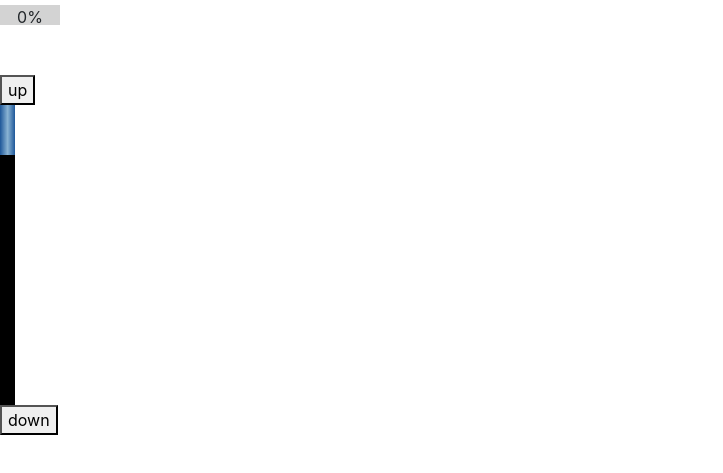
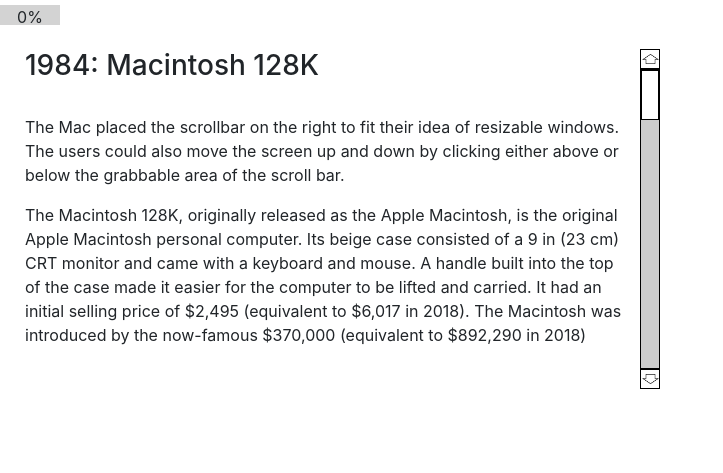
Before and after one commit to tiffanyhchen/museum-of-scrollbars, a plain HTML site: page components/macintosh/macintosh.html in a window 1280 px wide. Shown: the part 51-524 px from the top of the page, without its empty margins (0-723 px from the left). Drawn offline with nearby package versions, Linux system fonts and the light colour scheme.

Commit message:
mac scrollbar fully functional and designed

```diff
--- a/components/macintosh/machintosh.css
+++ b/components/macintosh/machintosh.css
@@ -22,13 +22,36 @@
   /* position : fixed; */
   /* margin-top: 100px; */
   left : 80px;
-  width: 15px;
+  width: 20px;
   height : 300px;
-  background-color : #000000;
 }
 
 #slider {
   position : absolute;
-  width: 15px;
-  background: linear-gradient(to right, #1e5799 0%,#89b3d3 51%,#1e5799 100%);
+  width: 18px;
+  /* background: linear-gradient(to right, #1e5799 0%,#89b3d3 51%,#1e5799 100%); */
 }
+
+.macintoshBtn {
+  margin:0;
+  width: 20px;
+  height: 20px;
+  background-color: #fff;
+  border: 1pt solid black;
+}
+
+.macintoshArrow {
+  height:10px;
+  margin-left: 1px;
+  /* width:10px; */
+}
+
+.macintoshTrack {
+  background-color: #cccccc;
+  border: 1pt solid black;
+}
+
+.macintoshSlider {
+  background: #fff;
+  border: 1pt solid black;
+}
--- a/components/macintosh/macintosh.html
+++ b/components/macintosh/macintosh.html
@@ -59,12 +59,50 @@
   <h1>Macintosh 1984</h1>
 
   <div id='percentage'>0&#37;</div>
-  <div class="scrollbox">
-    <button class="default-btn" id="upBtn">up</button>
-    <div id='track'>
-      <div id='slider'></div>
+  <div class="scrollingWindow row p-4">
+    <div class="contentBox pl-3 pr-3">
+      <h3>1984: Macintosh 128K</h3>
+      </br>
+      <p>
+        The Mac placed the scrollbar on the right to fit their idea of resizable windows. The users could also move the
+        screen up and down by clicking either above or below the grabbable area of the scroll bar.
+      </p>
+      <p>
+        The Macintosh 128K, originally released as the Apple Macintosh, is the original Apple Macintosh personal
+        computer. Its beige case consisted of a 9 in (23 cm) CRT monitor and came with a keyboard and mouse. A handle
+        built into the top of the case made it easier for the computer to be lifted and carried. It had an initial
+        selling price of $2,495 (equivalent to $6,017 in 2018). The Macintosh was introduced by the now-famous $370,000
+        (equivalent to $892,290 in 2018) television commercial by Ridley Scott, "1984", that aired on CBS during the
+        third quarter of Super Bowl XVIII on January 22, 1984.[6] Sales of the Macintosh were strong from its initial
+        release on January 24, 1984, and reached 70,000 units on May 3, 1984.[7] Upon the release of its successor, the
+        Macintosh 512K, it was rebranded as the Macintosh 128K. This computer did not have a model number.
+      </p>
+      <p>
+        The Macintosh shipped with the very first System and Finder application, known to the public as "System 1.0"
+        (formally known as System 0.97 and Finder 1.0). The original Macintosh saw three upgrades to both before it was
+        discontinued. Apple recommends System 2.0 and Finder 4.2, with System 3.2 and Finder 5.3 as the maximum. System
+        4.0 officially dropped support for the Macintosh 128K because it was distributed on 800 KB floppy disks, which
+        could not be used by the 128K.
+
+        The applications MacPaint and MacWrite were bundled with the Mac. Other programs available included MacProject,
+        MacTerminal and Microsoft Word. Programming languages available at the time included MacBASIC, MacPascal[11] and
+        the Macintosh 68000 Development System.[12] The Macintosh also came with a manual and a unique guided tour
+        cassette tape which worked together with the guided tour diskette as a tutorial for both the Macintosh itself
+        and the bundled applications, since most new Macintosh users had never used a mouse before, much less
+        manipulated a graphical user interface.
+      </p>
     </div>
-    <button class="default-btn" id="downBtn">down</button>
+    <div class="scrollbar">
+      <button class="macintoshBtn d-flex align-items-center justify-content-center" id="upBtn">
+        <img src="../../assets/arrowUp.png" class="macintoshArrow">
+      </button>
+      <div class="macintoshTrack" id='track'>
+        <div class="macintoshSlider" id='slider'></div>
+      </div>
+      <button class="macintoshBtn d-flex align-items-center justify-content-center" id="downBtn">
+        <img src="../../assets/arrowDown.png" class="macintoshArrow">
+      </button>
+    </div>
   </div>
 
   <!-- General App Scripts -->
--- a/components/macintosh/macintosh.js
+++ b/components/macintosh/macintosh.js
@@ -7,6 +7,7 @@ var track = document.getElementById('track');
 var percentage = document.getElementById('percentage');
 var upBtn = document.getElementById('upBtn');
 var downBtn = document.getElementById('downBtn');
+var contentBox = document.getElementsByClassName('contentBox')[0];
 
 //initial states variables, append to their elements:
 document.mouseState = 'up';
@@ -15,6 +16,7 @@ slider.viewpointTop = track.getBoundingClientRect().top;
 slider.viewpointBottom = track.getBoundingClientRect().bottom
 slider.lastMousePosY = slider.viewpointTop;
 console.log(slider.lastMousePosY)
+console.log(contentBox.scrollHeight)
 slider.proposedNewPosY = 0;
 slider.percentage = 0;
 
@@ -64,9 +66,25 @@ upBtn.onclick = function(e) {
 downBtn.onclick = function(e) {
   console.log("down button clicked")
   pageHeight = 20
-  console.log("last y pos: "+slider.lastMousePosY)
-  console.log("new y pos: "+Math.min(slider.lastMousePosY + pageHeight, slider.viewpointBottom - getAtInt(slider,'height')))
+  // console.log("last y pos: "+slider.lastMousePosY)
+  // console.log("new y pos: "+Math.min(slider.lastMousePosY + pageHeight, slider.viewpointBottom - getAtInt(slider,'height')))
   moveSlider(Math.min(slider.lastMousePosY + pageHeight, slider.viewpointBottom - getAtInt(slider,'height')))
+}
+
+upBtn.onmousedown = function(e) {
+  document.getElementsByClassName('macintoshArrow')[0].src = "../../assets/arrowUpFilled.png"
+}
+
+upBtn.onmouseup = function(e) {
+  document.getElementsByClassName('macintoshArrow')[0].src = "../../assets/arrowUp.png"
+}
+
+downBtn.onmousedown = function(e) {
+  document.getElementsByClassName('macintoshArrow')[1].src = "../../assets/arrowDownFilled.png"
+}
+
+downBtn.onmouseup = function(e) {
+  document.getElementsByClassName('macintoshArrow')[1].src = "../../assets/arrowDown.png"
 }
 
 //Helper function. Not strictly required, but will make the logic down the bottom
@@ -77,30 +95,38 @@ var getAtInt = function getAtInt(obj, attrib) {
 
 function moveSlider(proposedNewPosY) {
   if (proposedNewPosY < slider.viewpointTop) {
-    console.log("put slider at top")
+    // console.log("put slider at top")
     slider.style.marginTop = '0px';
     proposedNewPosY = slider.viewpointTop
   } else if (proposedNewPosY > slider.viewpointBottom - getAtInt(slider,'height')){
-    console.log("put slider at bottom")
+    // console.log("put slider at bottom")
     slider.style.marginTop = getAtInt(track,'height') - getAtInt(slider,'height')
     proposedNewPosY = slider.viewpointBottom
   } else if (proposedNewPosY < slider.lastMousePosY) {
-    console.log("move slider up")
+    // console.log("move slider up")
     // slider.style.marginTop = getAtInt(track, 'height') - getAtInt(slider, 'height') - 50 + 'px';
     slider.style.marginTop = proposedNewPosY - slider.viewpointTop + 'px';
   } else {
-    console.log("move slider down")
+    // console.log("move slider down")
     slider.style.marginTop = proposedNewPosY - slider.viewpointTop + 'px';
   }
-  console.log("computed margin: "+proposedNewPosY - slider.viewpointTop + 'px')
-  console.log("slider margin: "+slider.style.marginTop)
+  // console.log("slider margin: "+slider.style.marginTop)
 
   slider.lastMousePosY = proposedNewPosY;
   // hook in target of slider action here: i.e. what the slider is sliding i.e. scroll some other div
   // for this example we will compute the slider's percentage and update the grey box:
-  slider.percentage = parseInt(((parseInt(slider.style.marginTop, 10)) / (parseInt(track.style.height, 10) - parseInt(slider.style.height, 10))) * 100, 10) + '%';
+  slider.percentage = ((parseInt(slider.style.marginTop, 10)) / (parseInt(track.style.height, 10) - parseInt(slider.style.height, 10)));
 
   percentage.textContent = slider.percentage;  //.innerText will not work for Firefox
+  updateContentBox(slider.percentage)
+}
+
+function updateContentBox(percentage) {
+  console.log("Updating Scroll Box")
+  //contentBox.scrollTop = contentBox.scrollHeight * percentage
+  console.log(percentage)
+  console.log(contentBox.scrollTop)
+  contentBox.scrollTo(0,contentBox.scrollHeight * percentage)
 }
 
 document.onmousemove = function (e) {
@@ -154,12 +180,12 @@ function movePagefull(e) {
 }
 
 function movePageDown() {
-  pageHeight = 20
+  pageHeight = 90
   moveSlider(Math.min(slider.lastMousePosY + pageHeight, slider.viewpointBottom - getAtInt(slider,'height')))
 }
 
 function movePageUp() {
-  pageHeight = 20
+  pageHeight = 90
   moveSlider(Math.max(slider.lastMousePosY - pageHeight, slider.viewpointTop))
 }
 };
--- a/css/styles.css
+++ b/css/styles.css
@@ -7,10 +7,24 @@
   padding: 5px;
 }
 
-.scrollbox {
-  margin-top: 50px;
+.scrollbar {
 }
 
 div {
   cursor : default;
 }
+
+.contentBox {
+  overflow-y: scroll;
+  height: 300px;
+  width: 50%;
+}
+
+.contentBox::-webkit-scrollbar {
+  width: 0 !important
+}
+
+
+.scrollingWindow {
+  height:300px;
+}
```
Also changed, not shown: assets/arrowDown.png (added), assets/arrowDownFilled.png (added), assets/arrowUp.png (added), assets/arrowUpFilled.png (added), 2 other files.
